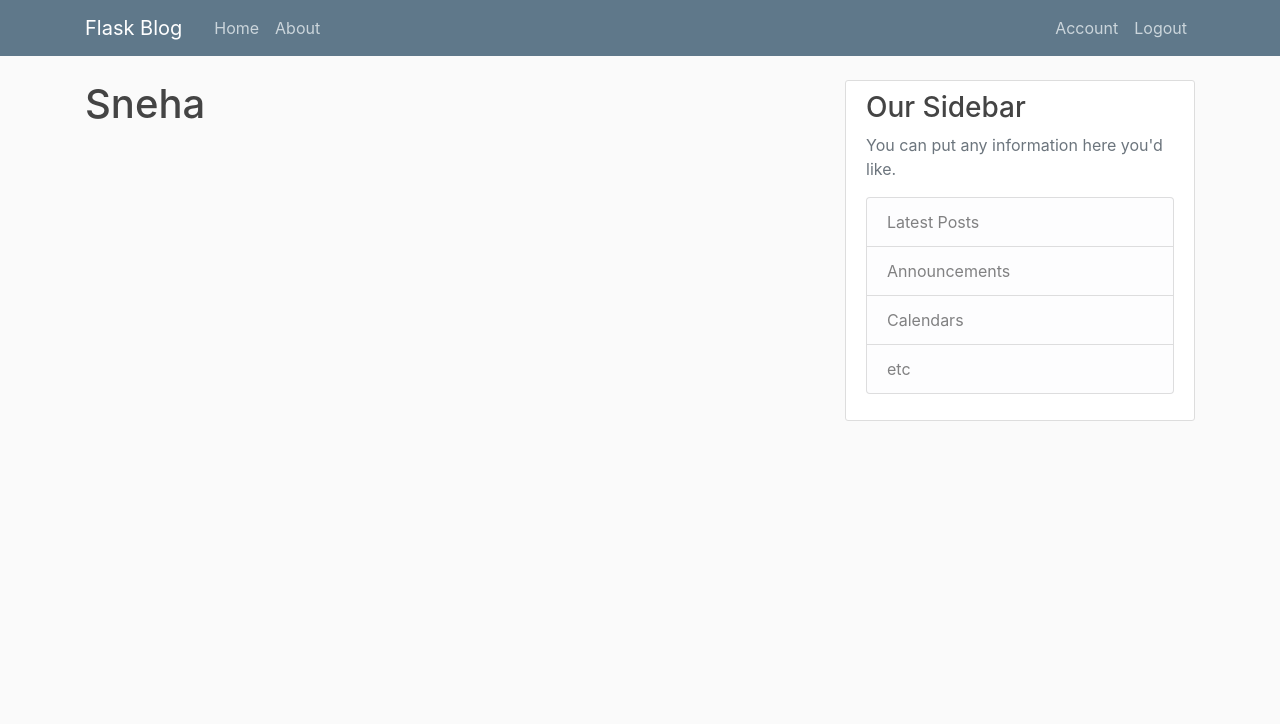
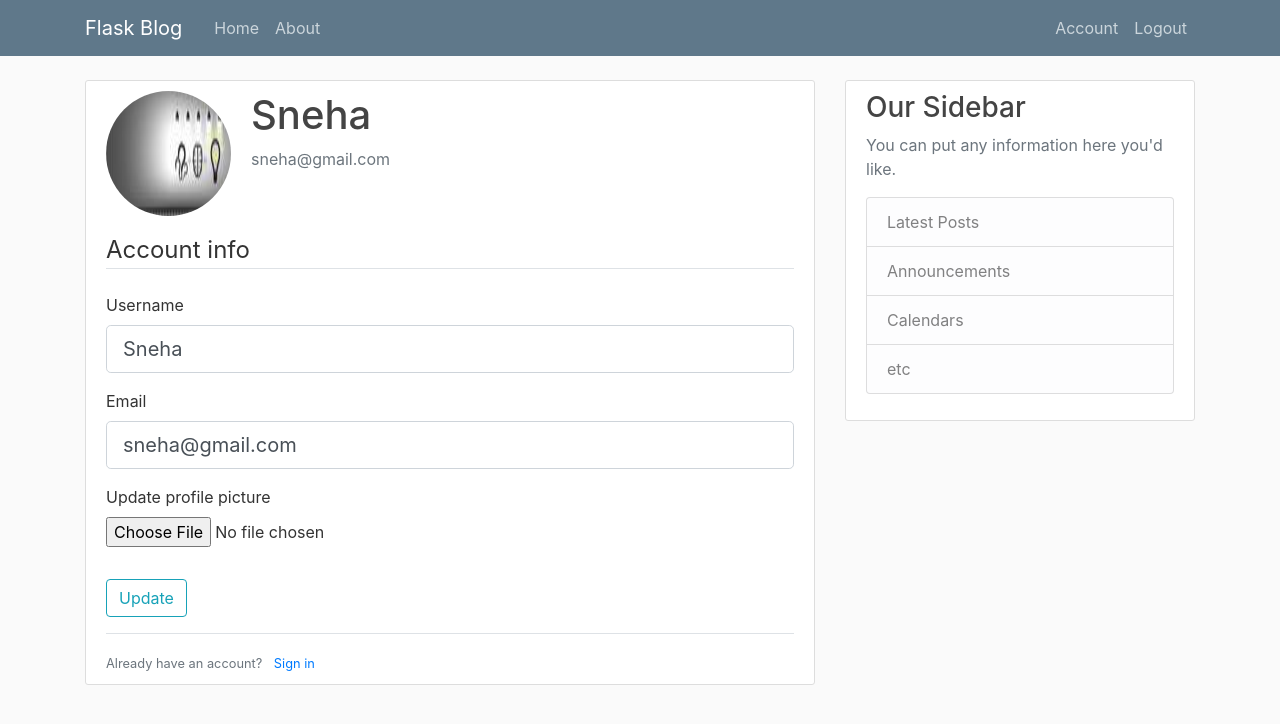
Before and after one commit to psnehas/FlaskBlog, a Flask app: page /account in a window 1280 px wide. Shown: the top 724 px of the page. Run offline with Flask 2, Linux system fonts and the light colour scheme; a user stored in the database is signed in; some libraries are stand-ins or nearby versions.

Commit message:
user account update and image upload features

```diff
--- a/flaskblog/forms.py
+++ b/flaskblog/forms.py
@@ -1,7 +1,9 @@
 from flask_wtf import FlaskForm
+from flask_wtf.file import FileField, FileAllowed
 from wtforms import StringField, PasswordField, SubmitField, BooleanField
 from wtforms.validators import DataRequired, Length,Email, EqualTo, ValidationError
 from flaskblog.models import User
+from flask_login import current_user
 
 class RegistrationForm(FlaskForm):
     username = StringField('Username',
@@ -16,7 +18,7 @@ class RegistrationForm(FlaskForm):
         if user:
             raise ValidationError('This username exists! Please choose a different one')
 
-    def validate_email(self,username):
+    def validate_email(self,email):
         user = User.query.filter_by(email=email.data).first()
         if user:
             raise ValidationError('This email exists! Please choose a different one')
@@ -27,3 +29,23 @@ class LoginForm(FlaskForm):
     password = PasswordField('Password', validators = [DataRequired()])
     rememberme = BooleanField('Remember Me!')
     submit = SubmitField('Login')
+
+
+class UpdateAccountForm(FlaskForm):
+    username = StringField('Username',
+                validators = [DataRequired(), Length(min=2,max=20),])
+    email = StringField('Email', validators = [DataRequired(), Email()])
+    picture = FileField('Update profile picture', validators = [FileAllowed(['jpg','png'])])
+    submit = SubmitField('Update')
+
+    def validate_username(self,username):
+        if username.data!=current_user.username:
+            user = User.query.filter_by(username=username.data).first()
+            if user:
+                raise ValidationError('This username exists! Please choose a different one')
+
+    def validate_email(self,email):
+        if email.data!=current_user.email:
+            user = User.query.filter_by(email=email.data).first()
+            if user:
+                raise ValidationError('This email exists! Please choose a different one')
--- a/flaskblog/routes.py
+++ b/flaskblog/routes.py
@@ -1,9 +1,11 @@
 from flask import render_template,url_for, flash, redirect, request
 from flaskblog import app, db, bcrypt
-from flaskblog.forms import RegistrationForm, LoginForm
+from flaskblog.forms import RegistrationForm, LoginForm, UpdateAccountForm
 from flaskblog.models import User, Post
 from flask_login import login_user,current_user,logout_user,login_required
-
+import secrets
+import os
+from PIL import Image
 
 posts = [
     {
@@ -65,7 +67,34 @@ def logout():
     logout_user()
     return redirect(url_for('home'))
 
-@app.route("/account")
+def save_picture(form_picture):
+    pict_hex_name = secrets.token_hex(8)
+    _, fext = os.path.splitext(form_picture.filename)
+    pict_fn = pict_hex_name+fext
+    picture_path = os.path.join(app.root_path, 'static/user_profile_pics', pict_fn)
+    output_size = (125,125)
+    i = Image.open(form_picture)
+    i.thumbnail(output_size)
+    i.save(picture_path)
+    return pict_fn
+
+@app.route("/account",methods = ["GET","POST"])
 @login_required
 def account():
-    return render_template('account.html', title="Account")
+    form = UpdateAccountForm()
+    if form.validate_on_submit():
+        if form.picture.data:
+            picture_file = save_picture(form.picture.data)
+        current_user.username = form.username.data
+        current_user.email = form.email.data
+        current_user.image_file = picture_file
+        db.session.commit()
+        flash(f'Your account is updated', 'success')
+        return redirect(url_for('account'))
+    elif request.method=='GET':
+        form.username.data = current_user.username
+        form.email.data = current_user.email
+        def funcname(parameter_list):
+            pass
+    image_file= url_for('static', filename='user_profile_pics/'+current_user.image_file)
+    return render_template('account.html', title="Account", image_file = image_file, form=form)
--- a/flaskblog/templates/account.html
+++ b/flaskblog/templates/account.html
@@ -1,4 +1,68 @@
 {% extends "layout.html" %}
 {% block content %}
-    <h1>{{current_user.username}}</h1>
+    <div class="content-section">
+        <div class="media">
+        <img class="rounded-circle account-img" src="{{ image_file }}">
+        <div class="media-body">
+            <h2 class="account-heading">{{current_user.username}}</h2>
+            <p class="text-secondary">{{current_user.email}}</p>
+        </div>
+        </div>
+        <!-- FORM HERE -->
+        <!-- <div class = "content-section"> -->
+            <form method = "POST" action="" enctype="multipart/form-data">
+                {{ form.hidden_tag() }}
+                <fieldset class="form-group">
+                    <legend class = "border-bottom mb-4">
+                        Account info
+                    </legend>
+                    <div class = "form-group">
+                        {{form.username.label(class="form-control-label")}}
+
+                        {% if form.username.errors %}
+                            {{form.username(class="form-control form-control-lg is-invalid")}}
+                            <div class = "invalid-feedback">
+                                {% for error in form.username.errors %}
+                                    <span>{{error}}</span>
+                                {% endfor %}
+                            </div>
+                        {% else %}
+                            {{form.username(class="form-control form-control-lg")}}
+                        {% endif %}
+                    </div>
+                    <div class = "form-group">
+                        {{form.email.label(class="form-control-label")}}
+
+                        {% if form.email.errors %}
+                            {{form.email(class="form-control form-control-lg is-invalid")}}
+                            <div class = "invalid-feedback">
+                                {% for error in form.email.errors %}
+                                    <span>{{error}}</span>
+                                {% endfor %}
+                            </div>
+                        {% else %}
+                            {{form.email(class="form-control form-control-lg")}}
+                        {% endif %}
+                    </div>
+                    <div class = "form-group">
+                        {{form.picture.label()}}
+                        {{ form.picture(class = "form-control-file") }}
+                        {% if form.picture.errors %}
+                            {% for error in form.picture.errors %}
+                            <span class = "text-danger">{{error}}</span><br/>
+                            {% endfor %}
+                        {%endif%}
+                    </div>
+                </fieldset>
+                <div class="form-group">
+                    {{ form.submit(class = "btn btn-outline-info")}}
+                <!-- </div> -->
+            </form>
+        </div>
+        <div class="border-top pt-3">
+            <small class="text-muted">
+                Already have an account? <a class="ml-2" href="{{url_for('login')}}">Sign in</a>
+            </small>
+        </div>
+    </div>
 {% endblock content%}
```
Also changed, not shown: documentation.txt (+13 -0 lines), flaskblog/site.db, flaskblog/static/user_profile_pics/0d46ea857234b88c.png (added), flaskblog/static/user_profile_pics/29d71e88f781dad6.jpg (added), flaskblog/static/user_profile_pics/default.jpg (added).
